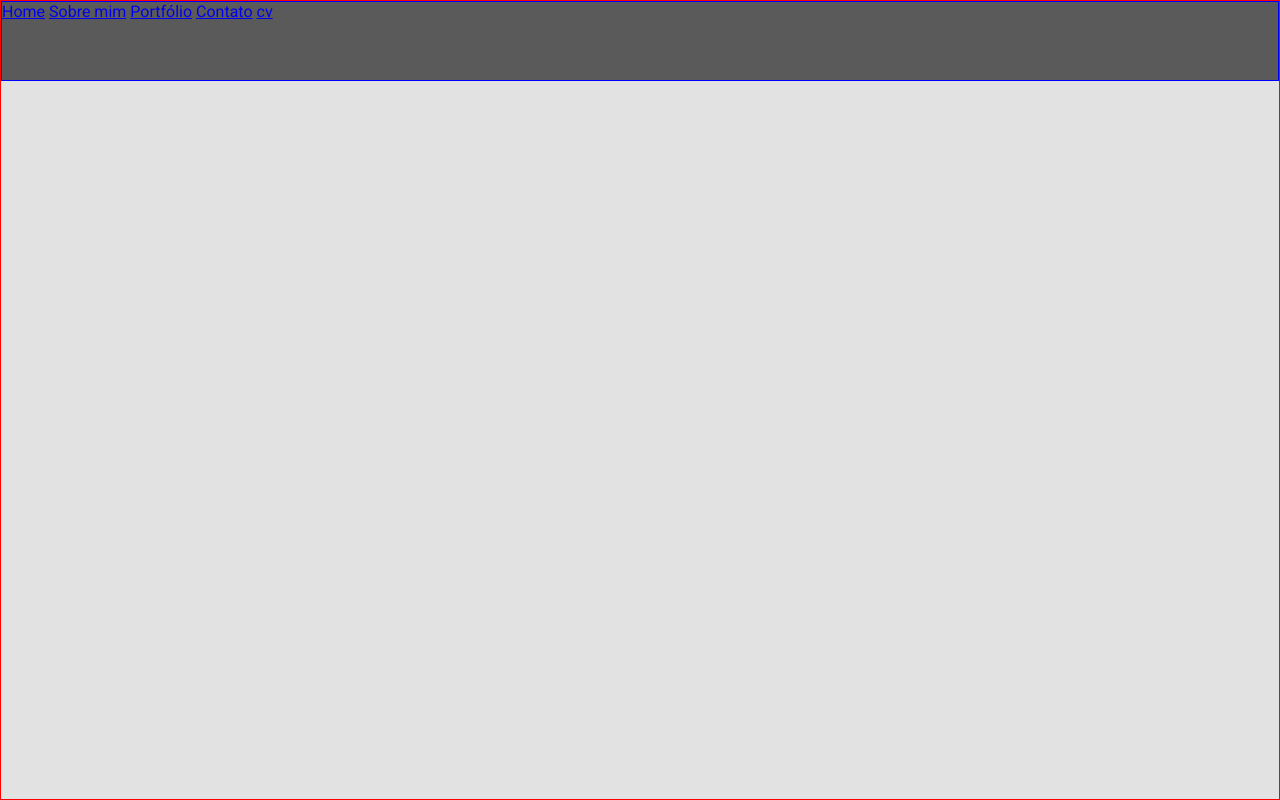
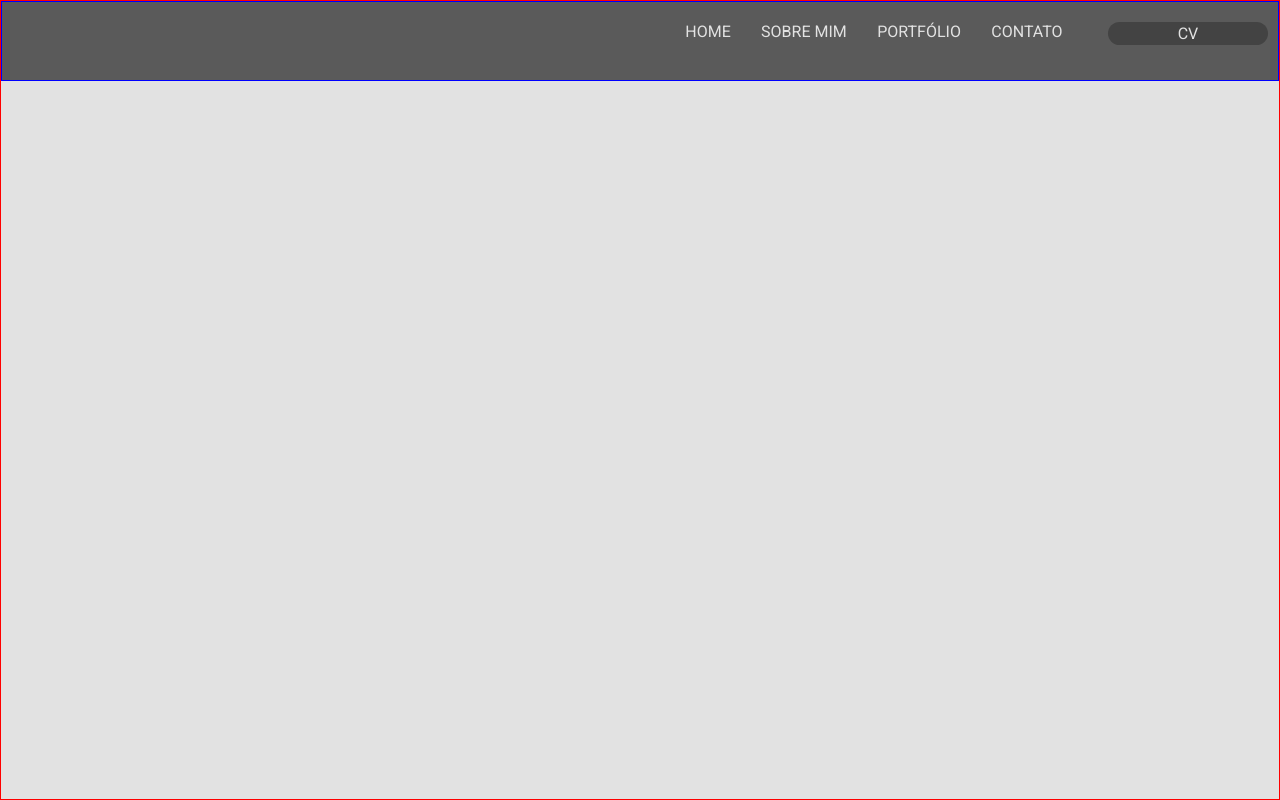
Before and after one commit to cesinhalius/My_Portfolio, a plain HTML site: page index.html in a window 1280 px wide. Drawn offline with Linux system fonts and the light colour scheme.

Commit message:
Adiucionando estilos no header

```diff
--- a/styles.css
+++ b/styles.css
@@ -6,6 +6,8 @@
 :root{
     --font:'Roboto', sans-serif;
     --bg-header:rgba(0, 0, 0, .6);
+    --color-font:#E2E2E2;
+    --font-weight: 400;
 }
 
 
@@ -28,3 +30,37 @@ body{
     background: var(--bg-header)
 
 }
+
+.list_links{
+    display: flex;
+    justify-content: flex-end;
+    margin: 20px 10px;
+    gap: 1.9rem;
+}
+
+
+.list_links a{
+    text-decoration: none;
+    color: var(--color-font);
+    text-transform: uppercase;
+    font-weight: var(--font-weight);
+    transition:.25s ease 0s;
+
+}
+
+.list_links a:hover{
+    opacity: .5;
+}
+
+.list_links .button{
+    display: flex;
+    justify-content: center;
+    border: none;
+    width: 10rem;
+    margin-left: 15px;
+    border-radius: 2rem;
+    padding: 2px;
+    background: #434343;
+
+
+}
```
